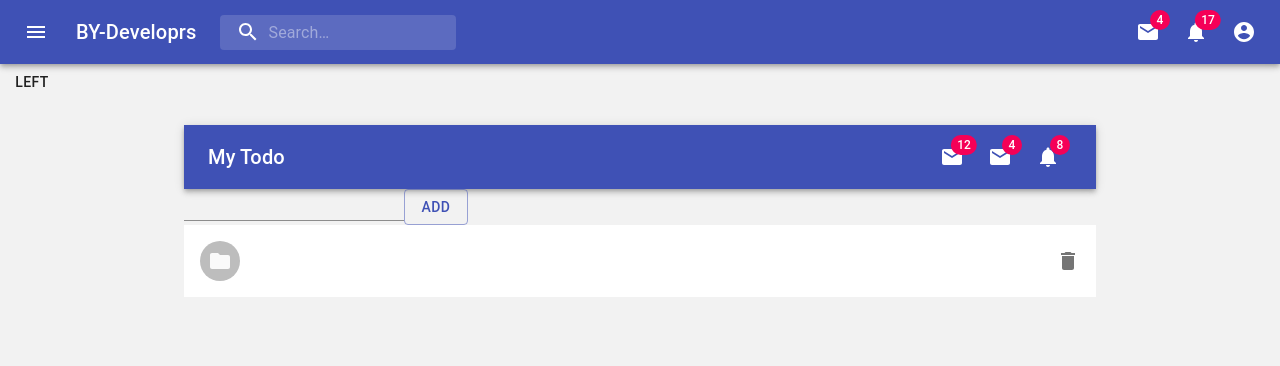
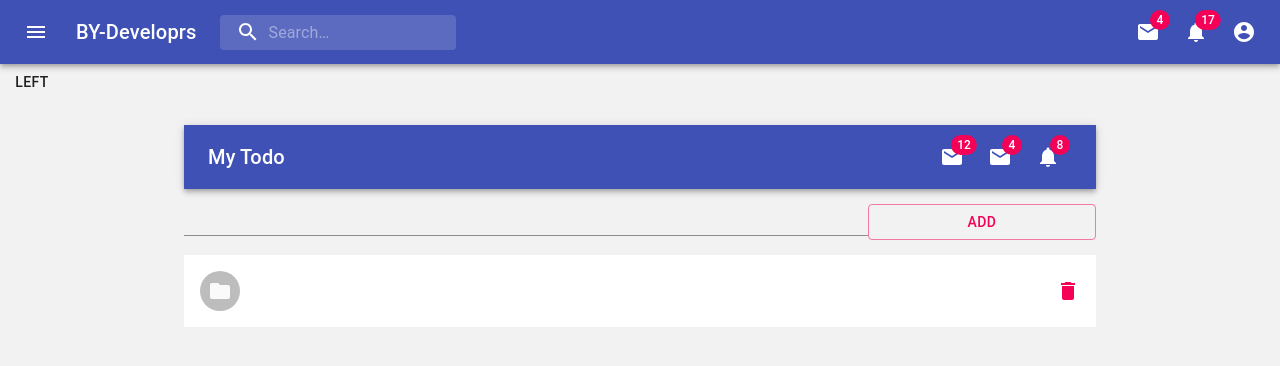
Before and after one commit to yahyahosseini1989/CMS, a React (Create React App) app: page /Todo in a window 1280 px wide. Shown: the top 366 px of the page. Built offline with nearby package versions, Linux system fonts and the light colour scheme.

Commit message:
naghes todo

```diff
--- a/src/Pages/Todo/NewTodo.jsx
+++ b/src/Pages/Todo/NewTodo.jsx
@@ -3,14 +3,37 @@ import { Input, Button } from '@material-ui/core';
 
 const NewTodo = (props) => {
 
-    const [newTodo, setNewTodo] = useState([])
+    const [newTodo, setNewTodo] = useState({
+        todos:
+        [
+            {
+              title: '',
+              done: false
+            }
+        ]
+      })
     const handleChange = (e) => {
-        let Event = e.target.value;
-        setNewTodo(Event);
+        setNewTodo({
+            todos:
+            [
+                {
+                  title: e.target.value,
+                  done: false
+                },
+            ]
+          });
     }
     const handleClick = () => {
         props.newTodo(newTodo);
-        setNewTodo([])
+        // setNewTodo({
+        //     todos:
+        //     [
+        //         {
+        //           title: '',
+        //           done: false
+        //         },
+        //     ]
+        //   })
     }
 
     return (
@@ -19,13 +42,22 @@ const NewTodo = (props) => {
                 type="text"
                 name={"newTodo"}
                 onChange={(e) => { handleChange(e) }}
-                value={newTodo}
+                value={newTodo.title}
                 aria-describedby="my-helper-text"
+                className={'w-100'}
+                style={{
+                    width: "75%",
+                    margin: '15px auto'
+                }}
             />
             <Button
                 onClick={() => { handleClick() }}
                 variant="outlined"
-                color="primary"
+                color="secondary"
+                style={{
+                    width: "25%",
+                    margin: '15px auto'
+                }}
             >
                 Add
             </Button>
--- a/src/Pages/Todo/Todo.jsx
+++ b/src/Pages/Todo/Todo.jsx
@@ -7,11 +7,19 @@ import TodoList from './../Todo/TodoList'
 import { Container } from '@material-ui/core';
 
 const Todo = () => {
-    const [lastTodo, setLastTodo] = useState([])
+    const [lastTodo, setLastTodo] = useState({
+        todos:
+        [
+            {
+              title: '',
+              done: false
+            },
+        ]
+      })
     const getTodo = (newTodo) => {
         // setLastTodo(newTodo)
-        setLastTodo(...lastTodo, newTodo)
-        console.log(lastTodo)
+        setLastTodo(newTodo)
+        console.log(lastTodo, "lasttodo")
     }
     return (
         <Layout>
--- a/src/Pages/Todo/TodoList.jsx
+++ b/src/Pages/Todo/TodoList.jsx
@@ -24,25 +24,16 @@ const useStyles = makeStyles((theme) => ({
     },
 }));
 
-
-// function generate(LastTodo) {
-//     return generate.map((value) =>
-//         React.cloneElement(LastTodo, {
-//             key: value,
-//         }),
-//     );
-// }
-
 export default function TodoList(props) {
     const classes = useStyles();
-    const todos = [props.lastTodo];
+    const todos = ([props.lastTodo])
     return (
         <>
 
             <Grid item xs={12} >
                 <div className={classes.demo}>
                     <List>
-                        {todos.map((todo, index)=>(
+                        {todos.map((item, index)=>(
                             <ListItem key={index}>
                                 <ListItemAvatar>
                                     <Avatar>
@@ -50,11 +41,10 @@ export default function TodoList(props) {
                                     </Avatar>
                                 </ListItemAvatar>
                                 <ListItemText
-                                    primary={todo}
+                                    primary={item.todos.title}
                                 />
-
                                 <ListItemSecondaryAction>
-                                    <IconButton edge="end" aria-label="delete">
+                                    <IconButton edge="end" aria-label="delete" color="secondary">
                                         <DeleteIcon />
                                     </IconButton>
                                 </ListItemSecondaryAction>
```
Also changed, not shown: 1 other file (tests, documents, lock files or other folders).
